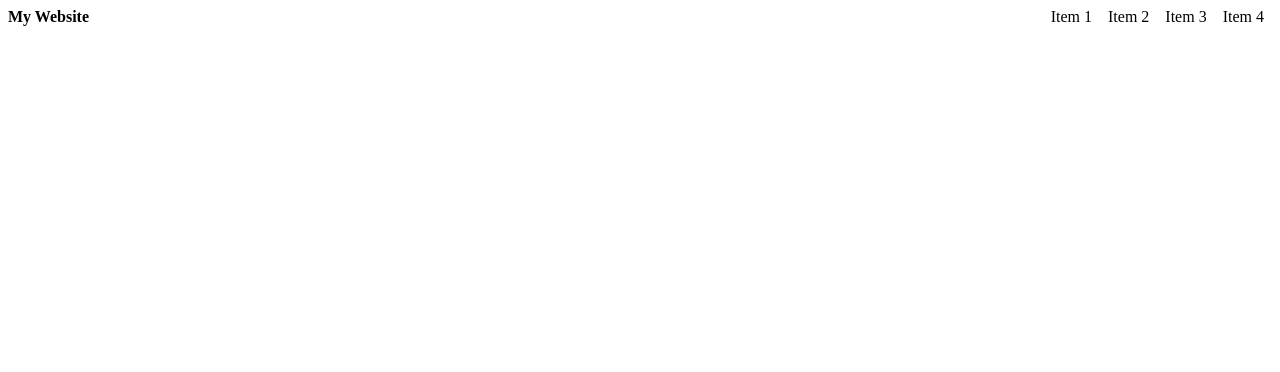
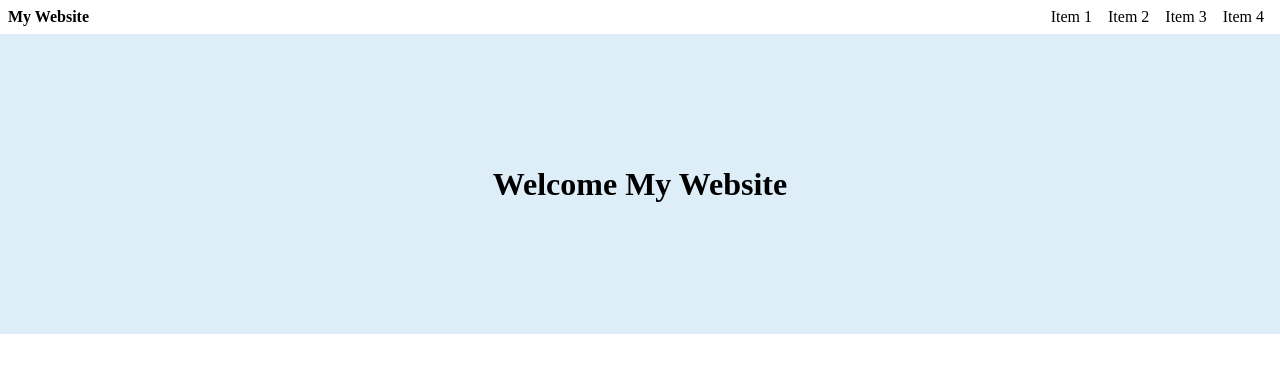
Before and after one commit to vkmouse/web-dev-assignment, a plain HTML site: page week-1/index.html in a window 1280 px wide. Drawn offline with Linux system fonts and the light colour scheme.

Commit message:
Add welcome block

```diff
--- a/week-1/index.html
+++ b/week-1/index.html
@@ -20,6 +20,9 @@
         <li>Item 4</li>
       </div>
     </div>
+    <div class="welcome-block">
+      Welcome My Website
+    </div>
   </body>
 </html>
 
--- a/week-1/style.css
+++ b/week-1/style.css
@@ -62,3 +62,13 @@ body {
     text-align: right;
   }
 }
+
+.welcome-block {
+  align-items: center;
+  background-color: #DDEEF8;
+  display: flex;
+  font-size: 200%;
+  font-weight: bold;
+  height: 300px;
+  justify-content: center;
+}
```
